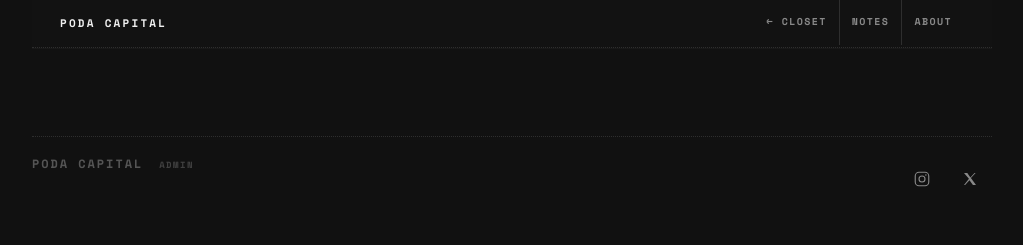
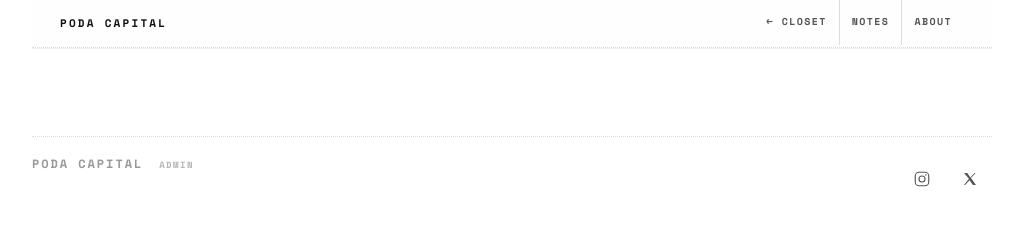
Before and after one commit to obinnachuke-cyber/podav3, a plain HTML site: page item.html in a window 1280 px wide. Shown: the whole page, without its empty margins (128-1151 px from the left). Drawn offline with nearby package versions, Linux system fonts and the light colour scheme; no server answers.

Commit message:
Revert to light monochrome — white bg, black text
Co-Authored-By: Claude Sonnet 4.6 <noreply@anthropic.com>

```diff
--- a/style.css
+++ b/style.css
@@ -6,22 +6,22 @@
 }
 
 :root {
-  color-scheme: dark;
-  --bg: #111111;
-  --bg-box: #1c1c1c;
-  --bg-box-hover: #242424;
-  --text: #f0f0f0;
-  --text-dim: #888888;
-  --text-faint: #555555;
-  --border: #2e2e2e;
-  --border-light: #444444;
-  --image-bg: #0a0a0a;
-
-  /* Accent: monochrome — white as the active/link colour */
-  --purple: #222222;           /* accent surface         */
-  --purple-2: #f0f0f0;         /* accent / links         */
-  --purple-deep: #181818;      /* deep accent            */
-  --purple-glow: rgba(255, 255, 255, 0.05);
+  color-scheme: light;
+  --bg: #ffffff;
+  --bg-box: #f5f5f5;
+  --bg-box-hover: #ebebeb;
+  --text: #111111;
+  --text-dim: #555555;
+  --text-faint: #999999;
+  --border: #dddddd;
+  --border-light: #bbbbbb;
+  --image-bg: #eeeeee;
+
+  /* Accent: monochrome — black as the active/link colour */
+  --purple: #e8e8e8;           /* accent surface         */
+  --purple-2: #111111;         /* accent / links         */
+  --purple-deep: #f0f0f0;      /* deep accent            */
+  --purple-glow: rgba(0, 0, 0, 0.06);
 
   --header-h: 48px;
   --pad: clamp(14px, 3.5vw, 28px);
@@ -1350,7 +1350,7 @@ input {
   max-width: 360px;
   padding: 15px 22px;
   background: var(--purple-2);
-  color: #111111;
+  color: var(--bg);
   border: 1px solid var(--border-light);
   font-size: 13px;
   font-weight: 700;
@@ -1618,9 +1618,9 @@ input {
 
 /* Colour tokens for the home page */
 :root {
-  --home-bg:        #111111;              /* near-black              */
-  --home-green:     #f0f0f0;              /* white nav text          */
-  --home-green-dim: rgba(240, 240, 240, 0.35); /* muted eyebrow     */
+  --home-bg:        #ffffff;              /* white                   */
+  --home-green:     #111111;              /* black nav text          */
+  --home-green-dim: rgba(17, 17, 17, 0.35); /* muted eyebrow        */
   --home-font:      "Space Mono", "Courier New", Courier, monospace;
 }
 
```
